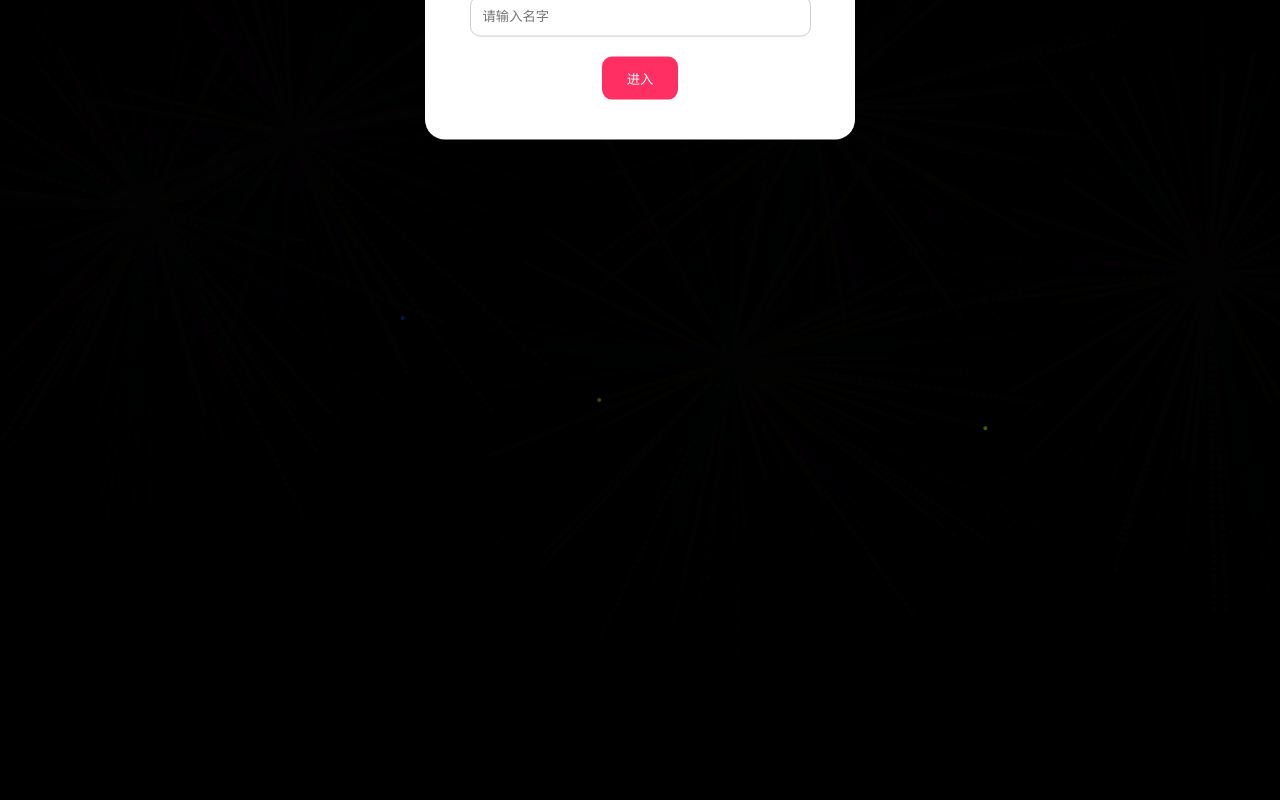
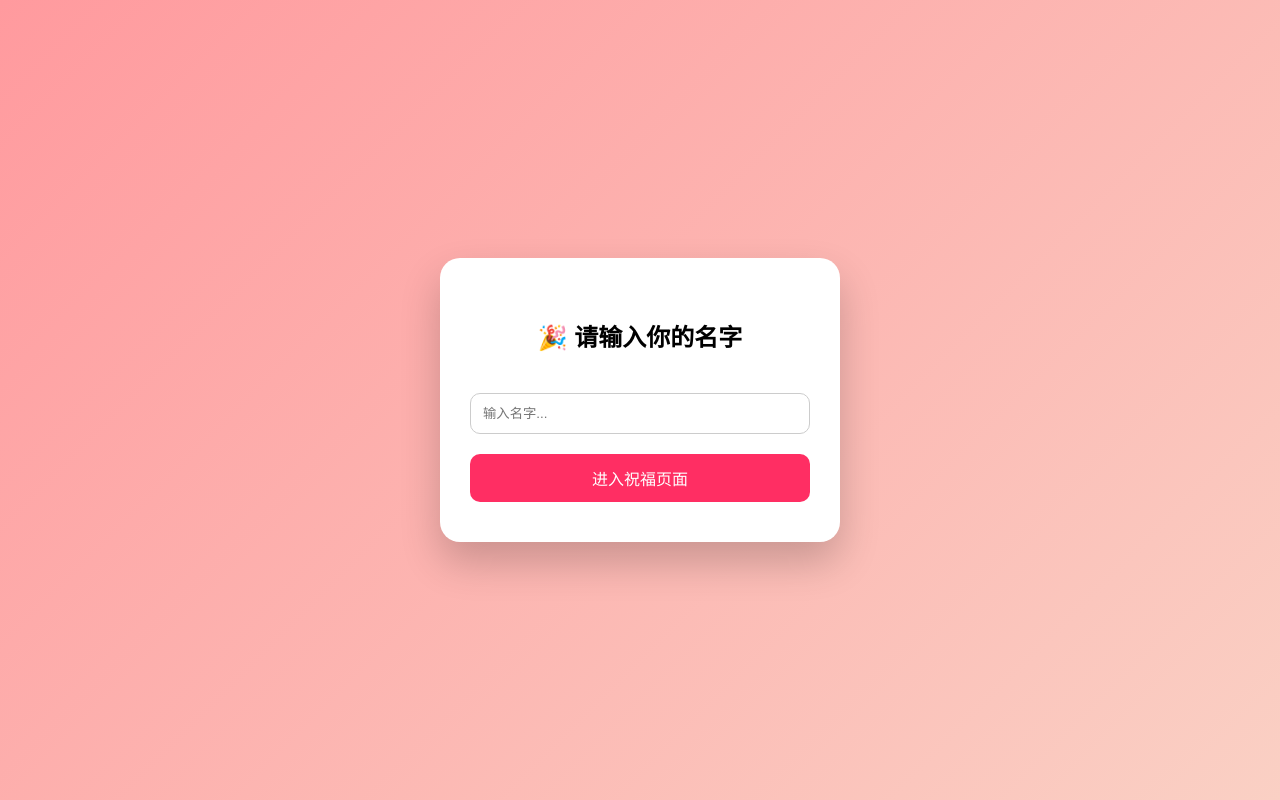
Before and after one commit to zeCHIEN/zeCHIEN.github.io, a plain HTML site: page index.html in a window 1280 px wide. Drawn offline with Linux system fonts and the light colour scheme.

Commit message:
Update index.html

```diff
--- a/index.html
+++ b/index.html
@@ -2,130 +2,71 @@
 <html lang="zh-CN">
 <head>
 <meta charset="UTF-8">
-<title>专属祝福入口 💖</title>
+<meta name="viewport" content="width=device-width, initial-scale=1.0">
+<title>输入名字</title>
+
 <style>
+*{box-sizing:border-box;}
+
 body{
     margin:0;
-    overflow:hidden;
-    font-family:"Microsoft YaHei";
-    background:black;
+    height:100vh;
+    display:flex;
+    justify-content:center;
+    align-items:center;
+    background:linear-gradient(135deg,#ff9a9e,#fad0c4);
+    font-family:"Microsoft YaHei",sans-serif;
 }
-canvas{
-    position:fixed;
-    top:0;
-    left:0;
+
+.container{
+    background:white;
+    padding:40px 30px;
+    border-radius:20px;
+    width:90%;
+    max-width:400px;
+    text-align:center;
+    box-shadow:0 20px 40px rgba(0,0,0,0.2);
 }
-.card{
-    position:relative;
-    z-index:2;
-    background:white;
-    padding:40px;
-    border-radius:20px;
-    text-align:center;
-    width:350px;
-    margin:auto;
-    top:50%;
-    transform:translateY(-50%);
-}
+
 input{
-    width:90%;
+    width:100%;
     padding:12px;
+    margin-top:20px;
     border-radius:10px;
     border:1px solid #ccc;
-    margin:20px 0;
 }
+
 button{
+    width:100%;
+    margin-top:20px;
+    padding:12px;
+    border:none;
+    border-radius:10px;
+    font-size:16px;
     background:#ff2e63;
     color:white;
-    border:none;
-    padding:12px 25px;
-    border-radius:10px;
     cursor:pointer;
 }
 </style>
 </head>
+
 <body>
 
-<canvas id="fireworks"></canvas>
-
-<div class="card">
-<h2>🎆 输入名字查看专属祝福</h2>
-<input type="text" id="nameInput" placeholder="请输入名字">
-<br>
-<button onclick="go()">进入</button>
+<div class="container">
+    <h2>🎉 请输入你的名字</h2>
+    <input type="text" id="nameInput" placeholder="输入名字...">
+    <button onclick="goNext()">进入祝福页面</button>
 </div>
 
 <script>
-// 页面跳转逻辑
-function go(){
+function goNext(){
     var name=document.getElementById("nameInput").value.trim();
-    var pages={
-        "毕菁格":"bijingge.html",
-        "臧佳男":"zangjianan.html",
-        "王浩宇":"wanghaoyu.html",
-        "田仁杰":"tianrenjie.html",
-        "赵子栋":"zhaozidong.html",
-        "唐帅兴":"tangshuaixing.html",
-        "李浩宇":"lihaoyu.html",
-        "李昊阳":"lihaoyang.html",
-        "陈子睿":"chenzirui.html",
-        "郝彦哲":"haoyanzhe.html",
-        "王小暖":"wangxiaonuan.html",
-        "韩依璇":"hanyixuan.html"
-    };
-    if(pages[name]){
-        window.location.href=pages[name];
-    }else{
-        window.location.href="blessing.html?name="+encodeURIComponent(name);
+    if(name===""){
+        alert("请输入名字");
+        return;
     }
+    window.location.href="bless.html?name="+encodeURIComponent(name);
 }
-</script>
-
-<script>
-// 烟花特效
-var canvas=document.getElementById("fireworks");
-var ctx=canvas.getContext("2d");
-canvas.width=window.innerWidth;
-canvas.height=window.innerHeight;
-
-var particles=[];
-
-function createFirework(){
-    var x=Math.random()*canvas.width;
-    var y=Math.random()*canvas.height/2;
-    for(var i=0;i<80;i++){
-        particles.push({
-            x:x,
-            y:y,
-            angle:Math.random()*2*Math.PI,
-            speed:Math.random()*5+2,
-            radius:2,
-            alpha:1,
-            color:"hsl("+Math.random()*360+",100%,50%)"
-        });
-    }
-}
-
-function animate(){
-    ctx.fillStyle="rgba(0,0,0,0.2)";
-    ctx.fillRect(0,0,canvas.width,canvas.height);
-    particles.forEach((p,index)=>{
-        p.x+=Math.cos(p.angle)*p.speed;
-        p.y+=Math.sin(p.angle)*p.speed;
-        p.alpha-=0.02;
-        ctx.globalAlpha=p.alpha;
-        ctx.beginPath();
-        ctx.arc(p.x,p.y,p.radius,0,2*Math.PI);
-        ctx.fillStyle=p.color;
-        ctx.fill();
-        if(p.alpha<=0) particles.splice(index,1);
-    });
-    ctx.globalAlpha=1;
-    requestAnimationFrame(animate);
-}
-
-setInterval(createFirework,800);
-animate();
 </script>
 
 </body>
```
